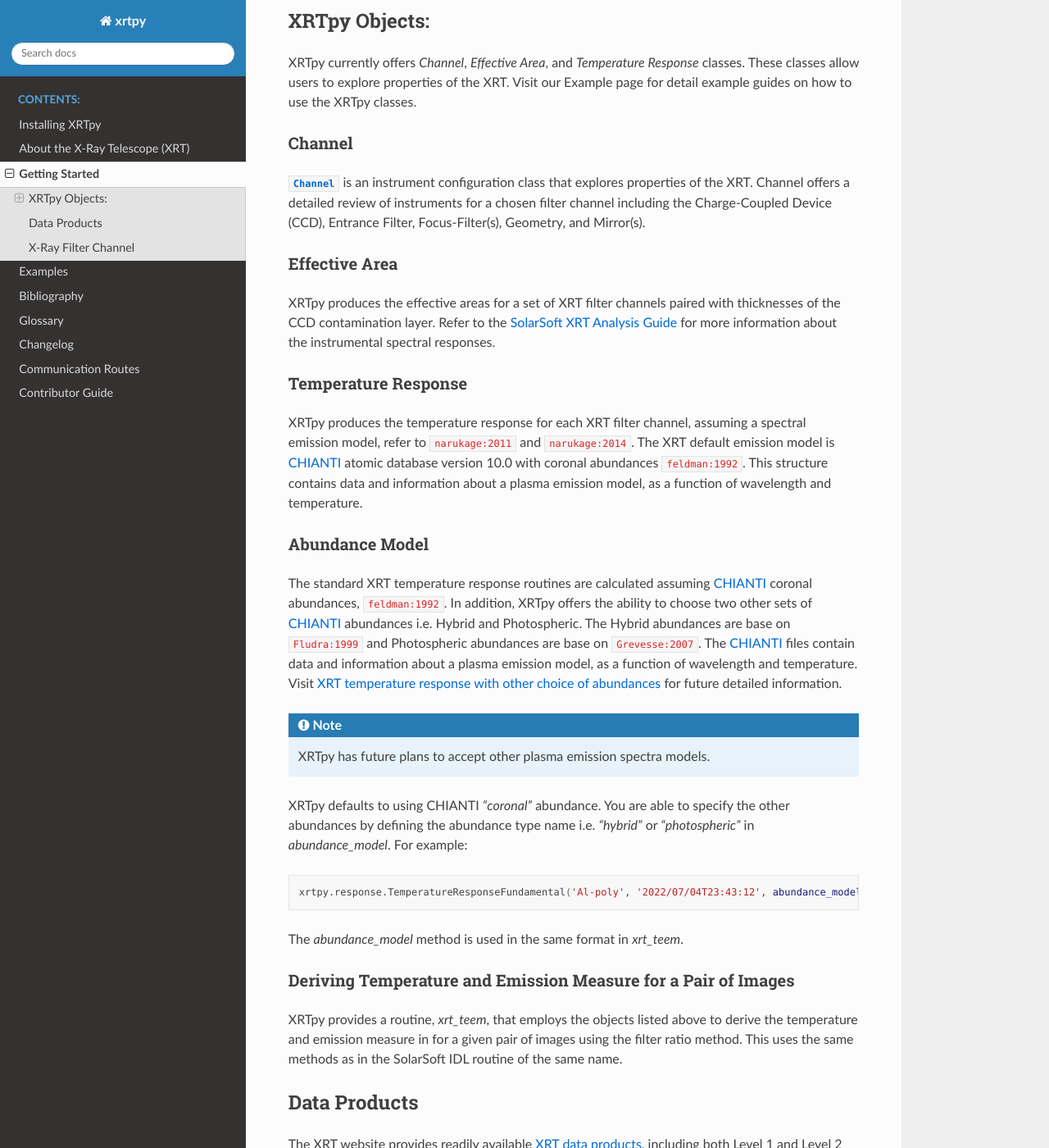
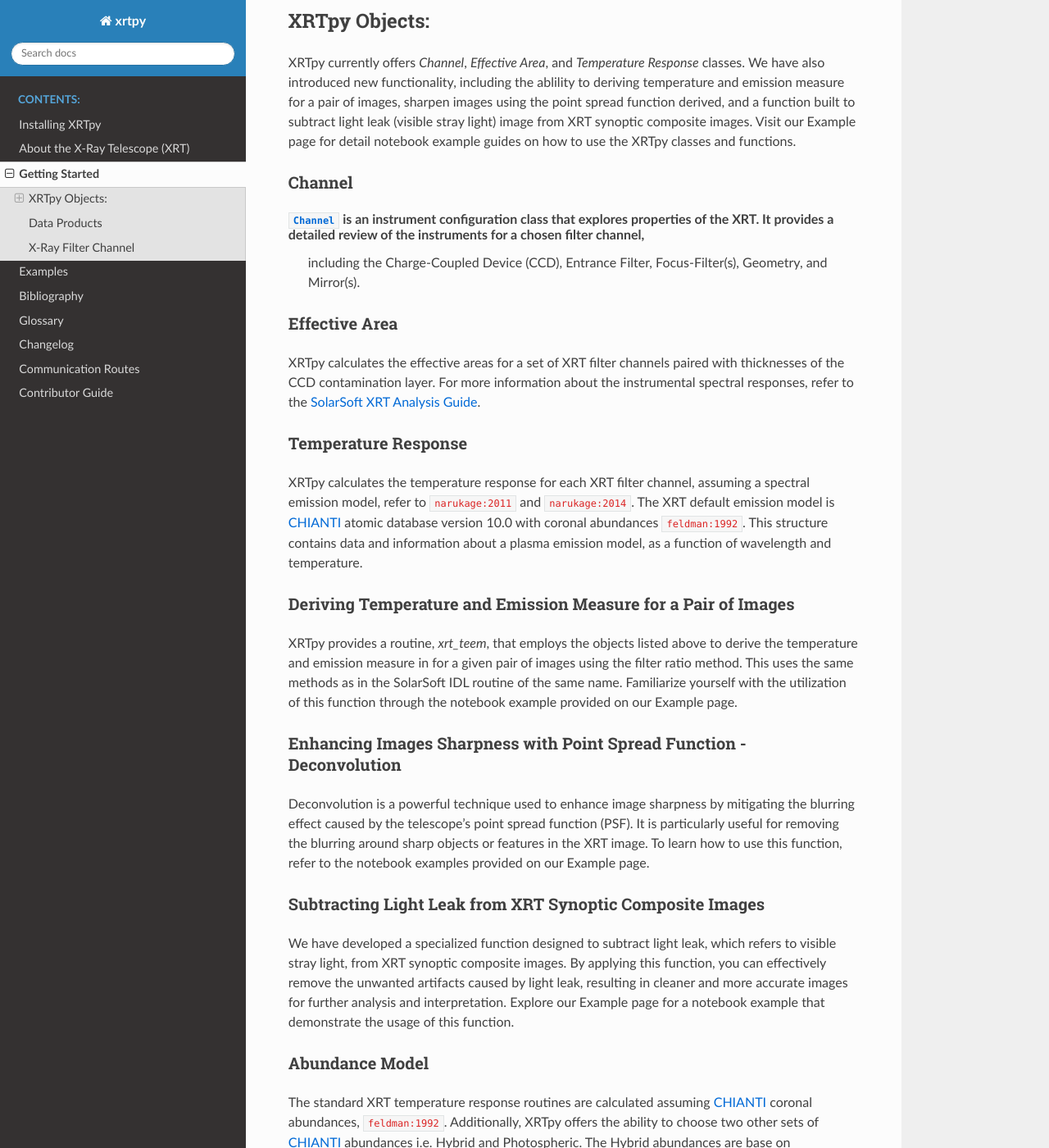
Before and after one commit to HinodeXRT/xrtpy, a Sphinx documentation site: the page built from docs/getting_started.rst, in a window 1280 px wide and 1400 px high, scrolled down 247 px. Shown: the whole window at 82% size. Built offline with Sphinx 7.4.7 and the Read the Docs theme 2.0.0, drawn with Linux system fonts in a browser that asks for light colours; pages that are not in the unit, such as notebooks, are missing from menus; cross-references to code outside the pages are shown as plain code; some of the changed text lies outside the part shown.

Commit message:
Updated information

```diff
--- a/docs/getting_started.rst
+++ b/docs/getting_started.rst
@@ -8,33 +8,54 @@ on the board Hinode spacecraft. This page is intended for new users of `xrtpy`.
 
 XRTpy Objects:
 **************
-XRTpy currently offers *Channel*, *Effective Area*, and
-*Temperature Response* classes. These classes allow users
-to explore properties of the XRT. Visit our Example page for detail example guides on how to use the XRTpy classes.
+XRTpy currently offers *Channel*, *Effective Area*, and *Temperature Response* classes. We have also introduced new functionality, including
+the ablility to deriving temperature and emission measure for a pair of images, sharpen images using the point spread function derived, and
+a function built to subtract light leak (visible stray light) image from XRT synoptic composite images.
+Visit our Example page for detail notebook example guides on how to use the XRTpy classes and functions.
 
 
 Channel
 -------
-|Channel| is an instrument configuration class that explores properties of the XRT. Channel offers a detailed review of instruments for a chosen
-filter channel including the Charge-Coupled Device (CCD), Entrance Filter, Focus-Filter(s), Geometry, and Mirror(s).
+|Channel| is an instrument configuration class that explores properties of the XRT. It provides a detailed review of the instruments for a chosen filter channel,
+ including the Charge-Coupled Device (CCD), Entrance Filter, Focus-Filter(s), Geometry, and Mirror(s).
 
 
 Effective Area
 --------------
-XRTpy produces the effective areas for a set of XRT filter channels paired with thicknesses of the CCD contamination layer.
-Refer to the `SolarSoft XRT Analysis Guide`_ for more information about the instrumental spectral responses.
+XRTpy calculates the effective areas for a set of XRT filter channels paired with thicknesses of the CCD contamination layer.
+For more information about the instrumental spectral responses, refer to the `SolarSoft XRT Analysis Guide`_.
 
 
 Temperature Response
 --------------------
-XRTpy produces the temperature response for each XRT filter channel, assuming a spectral emission model, refer to :cite:t:`narukage:2011` and :cite:t:`narukage:2014`.
+XRTpy calculates the temperature response for each XRT filter channel, assuming a spectral emission model, refer to :cite:t:`narukage:2011` and :cite:t:`narukage:2014`.
 The XRT default emission model is `CHIANTI`_ atomic database version 10.0 with coronal abundances :cite:t:`feldman:1992`. This structure contains data and information about a plasma emission model, as a function of wavelength and temperature.
 
+
+Deriving Temperature and Emission Measure for a Pair of Images
+--------------------------------------------------------------
+XRTpy provides a routine, `xrt_teem`, that employs the objects listed above to derive the temperature and emission
+measure in for a given pair of images using the filter ratio method. This uses the same methods as in the SolarSoft IDL
+routine of the same name. Familiarize yourself with the utilization of this function through the notebook example provided on our Example page.
+
+
+Enhancing Images Sharpness with Point Spread Function - Deconvolution
+---------------------------------------------------------------------
+Deconvolution is a powerful technique used to enhance image sharpness by mitigating the blurring effect
+caused by the telescope's point spread function (PSF). It is particularly useful for removing the blurring
+around sharp objects or features in the XRT image. To learn how to use this function, refer to the notebook examples provided on our Example page.
+
+Subtracting Light Leak from XRT Synoptic Composite Images
+---------------------------------------------------------
+We have developed a specialized function designed to subtract light leak, which refers to visible stray
+light, from XRT synoptic composite images. By applying this function, you can effectively remove the
+unwanted artifacts caused by light leak, resulting in cleaner and more accurate images for further analysis and interpretation.
+Explore our Example page for a notebook example that demonstrate the usage of this function.
 
 Abundance Model
 ---------------
 The standard XRT temperature response routines are calculated assuming `CHIANTI`_ coronal abundances, :cite:t:`feldman:1992`.
-In addition, XRTpy offers the ability to choose two other sets of `CHIANTI`_ abundances i.e. Hybrid and Photospheric.
+Additionally, XRTpy offers the ability to choose two other sets of `CHIANTI`_ abundances i.e. Hybrid and Photospheric.
 The Hybrid abundances are base on :cite:t:`Fludra:1999` and Photospheric abundances are base on :cite:t:`Grevesse:2007`.
 The `CHIANTI`_ files contain data and information about a plasma emission model, as a function of wavelength and temperature.
 Visit `XRT temperature response with other choice of abundances`_ for future detailed information.
@@ -42,18 +63,18 @@ Visit `XRT temperature response with other choice of abundances`_ for future det
 .. note::
     XRTpy has future plans to accept other plasma emission spectra models.
 
-XRTpy defaults to using CHIANTI `"coronal"` abundance. You are able to specify the other abundances by defining the abundance type name
-i.e. `"hybrid"` or `"photospheric"` in `abundance_model`. For example:
+XRTpy defaults to using CHIANTI `"coronal"` abundance. You can specify the other abundances by defining the abundance type name,
+such as `"hybrid"` or `"photospheric"` in the `abundance_model` parameter. For example:
 
 .. code-block:: bash
 
-   xrtpy.response.TemperatureResponseFundamental('Al-poly', '2022/07/04T23:43:12', abundance_model = 'Hybrid')
+   xrtpy.response.TemperatureResponseFundamental(
+       'Al-poly',
+       '2022/07/04T23:43:12',
+       abundance_model = 'Hybrid'
+       )
 
-The `abundance_model` method is used in the same format in `xrt_teem`.
-
-Deriving Temperature and Emission Measure for a Pair of Images
---------------------------------------------------------------
-XRTpy provides a routine, `xrt_teem`, that employs the objects listed above to derive the temperature and emission measure in for a given pair of images using the filter ratio method. This uses the same methods as in the SolarSoft IDL routine of the same name.
+The `abundance_model` parameter is used in the same format in `xrt_teem`.
 
 
 Data Products
```
